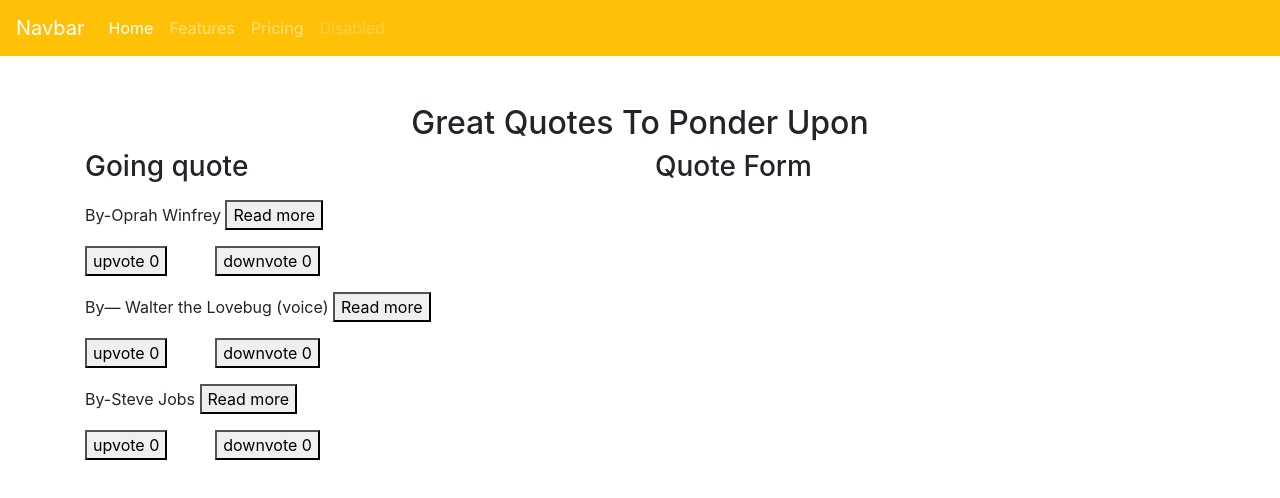
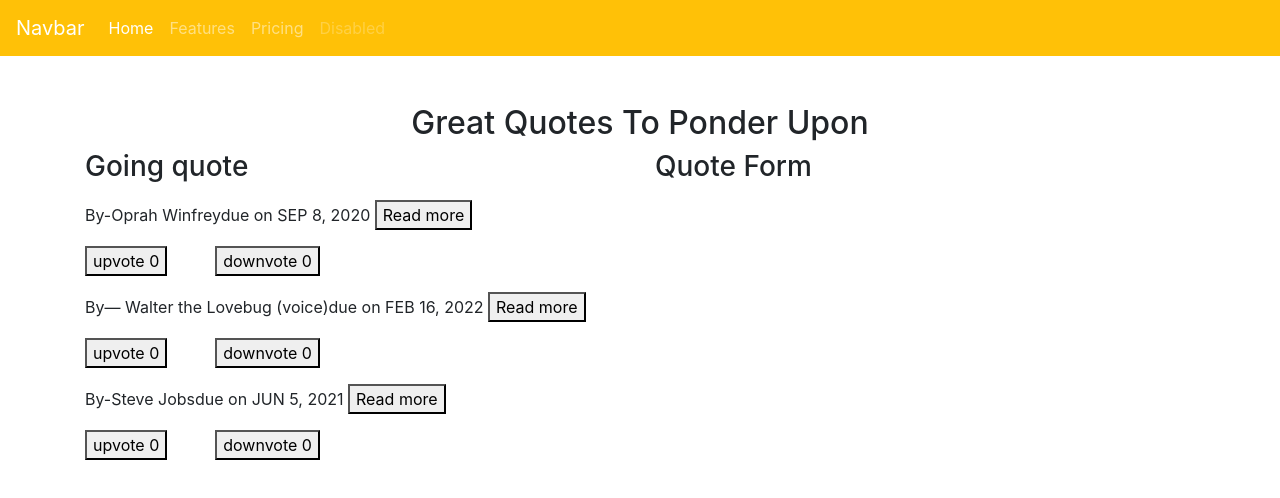
Before and after one commit to BECKY-OCHOLLA/Top-Quotes, an Angular app: page / in a window 1280 px wide. Shown: the top 498 px of the page. Built offline with nearby package versions, Linux system fonts and the light colour scheme.

Commit message:
it will add time,pipes to the project

```diff
--- a/src/app/quote.ts
+++ b/src/app/quote.ts
@@ -1,7 +1,9 @@
+import { Time } from "@angular/common";
+
 export class Quote {
 
     showQuote:boolean;
-     constructor(public id:number,public author:string, public quote:string,public upvote:number,public downvote:number){
+     constructor(public id:number,public author:string, public quote:string,public upvote:number,public downvote:number,public completeDate: Date,){
          this.showQuote=false;
 
     }
--- a/src/app/quotes/quotes.component.html
+++ b/src/app/quotes/quotes.component.html
@@ -1,6 +1,6 @@
 <div *ngFor='let quote of quote;let i=index'>
 
-    <div class="mt-3">{{quote.author}} <button (click)='toggleQuote(i)'>Read more</button></div>
+    <div class="mt-3"appStrikethrough>{{quote.author}}due on {{quote.completeDate|date|uppercase}} <button (click)='toggleQuote(i)'>Read more</button></div>
 
     <div>
         <button>upvote {{quote.upvote}} </button>
--- a/src/app/quotes/quotes.component.ts
+++ b/src/app/quotes/quotes.component.ts
@@ -1,4 +1,5 @@
 import { Component, OnInit } from '@angular/core';
+// import { time } from 'console';
 import{Quote} from '../quote';
 
 @Component({
@@ -8,9 +9,9 @@ import{Quote} from '../quote';
 })
 export class QuotesComponent implements OnInit {
   quote:Quote[]=[
-    new Quote(1,'By-Oprah Winfrey','If you look at what you have in life, you will always have more. If you look at what you do not have in life, you will never have enough. ',0,0),
-    new Quote(2,'By— Walter the Lovebug (voice)','Hey bug! Manically packing up your office in a cold sweat. What is with the downward spiral honey?',0,0),
-    new Quote(3,'By-Steve Jobs','Your time is limited, so do not waste it living someone else life. Do not be trapped by dogma – which is living with the results of other people thinking. ',0,0)
+    new Quote(1,'By-Oprah Winfrey','If you look at what you have in life, you will always have more. If you look at what you do not have in life, you will never have enough. ',0,0,new Date(2020, 8 ,8)),
+    new Quote(2,'By— Walter the Lovebug (voice)','Hey bug! Manically packing up your office in a cold sweat. What is with the downward spiral honey?',0,0,new Date(2022,1,16)),
+    new Quote(3,'By-Steve Jobs','Your time is limited, so do not waste it living someone else life. Do not be trapped by dogma – which is living with the results of other people thinking. ',0,0,new Date(2021,5,5))
 
   ];
   toggleQuote(index){
```
